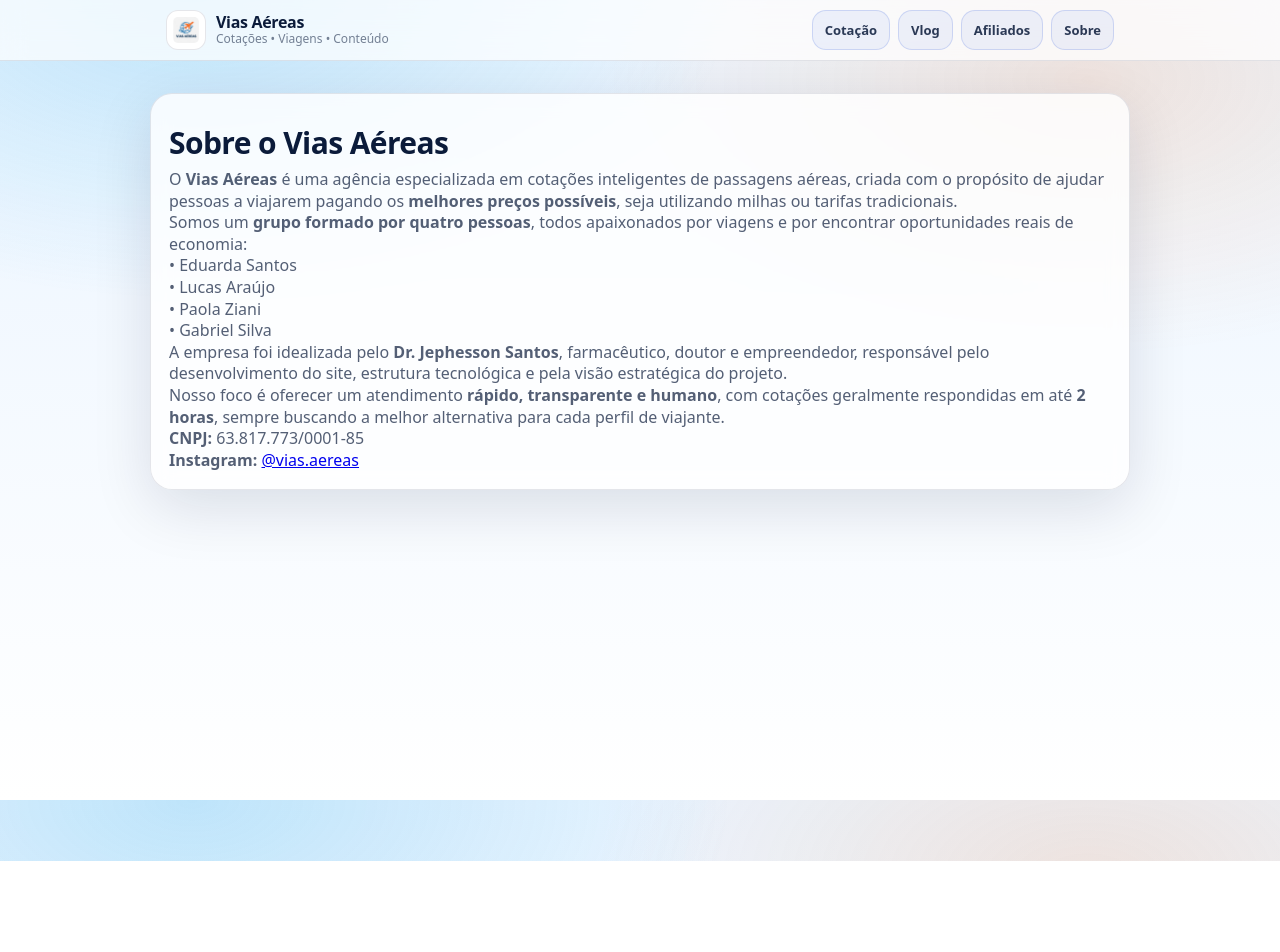
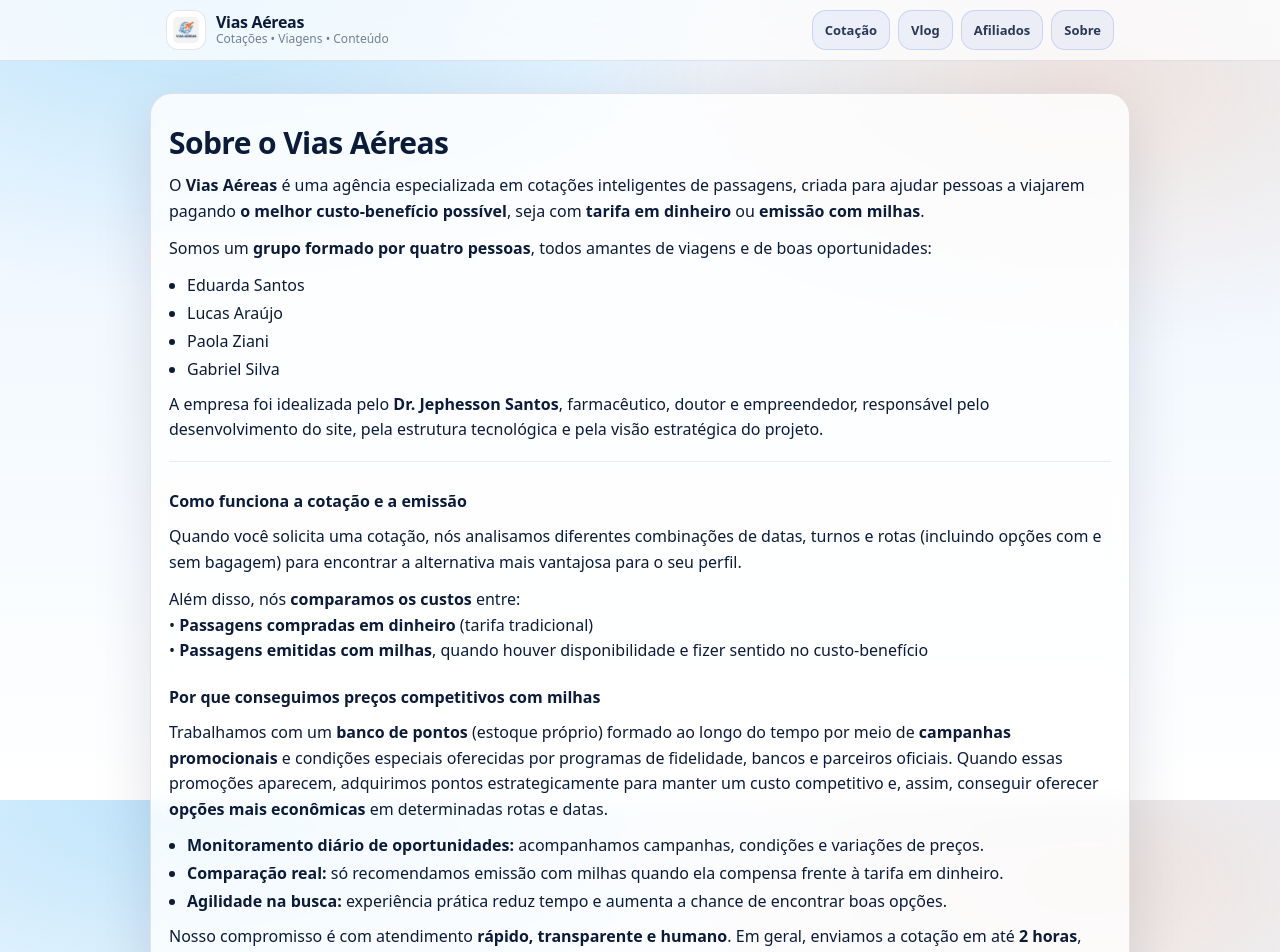
Before and after one commit to jephesson/vias-aereas-site, a Next.js app: page /sobre in a window 1280 px wide. Shown: the top 952 px of the page. Before the commit the page ends 861 px from the top, so only its background shows below. Built offline with nearby package versions, Linux system fonts and the light colour scheme.

Commit message:
Atualiza página Sobre com time, idealizador e Instagram

```diff
--- a/src/app/sobre/page.tsx
+++ b/src/app/sobre/page.tsx
@@ -1,5 +1,6 @@
 const CNPJ = "63.817.773/0001-85";
-const INSTAGRAM = "https://www.instagram.com/vias.aereas";
+const INSTAGRAM_USER = "@viasaereastrip";
+const INSTAGRAM_URL = "https://www.instagram.com/viasaereastrip";
 
 export default function SobrePage() {
   return (
@@ -8,45 +9,114 @@
         <div className="va-card">
           <h1 className="va-title">Sobre o Vias Aéreas</h1>
 
-          <p className="va-subtitle">
-            O <b>Vias Aéreas</b> é uma agência especializada em cotações inteligentes
-            de passagens aéreas, criada com o propósito de ajudar pessoas a viajarem
-            pagando os <b>melhores preços possíveis</b>, seja utilizando milhas ou
-            tarifas tradicionais.
+          <div className="va-stack">
+            <p className="va-text">
+              O <b>Vias Aéreas</b> é uma agência especializada em cotações inteligentes de passagens,
+              criada para ajudar pessoas a viajarem pagando <b>o melhor custo-benefício possível</b>,
+              seja com <b>tarifa em dinheiro</b> ou <b>emissão com milhas</b>.
             </p>
 
-          <p className="va-subtitle">
-            Somos um <b>grupo formado por quatro pessoas</b>, todos apaixonados por
-            viagens e por encontrar oportunidades reais de economia:
-            <br />
-            • Eduarda Santos <br />
-            • Lucas Araújo <br />
-            • Paola Ziani <br />
-            • Gabriel Silva
+            <p className="va-text">
+              Somos um <b>grupo formado por quatro pessoas</b>, todos amantes de viagens e de boas oportunidades:
             </p>
 
-          <p className="va-subtitle">
-            A empresa foi idealizada pelo <b>Dr. Jephesson Santos</b>, farmacêutico,
-            doutor e empreendedor, responsável pelo desenvolvimento do site,
-            estrutura tecnológica e pela visão estratégica do projeto.
+            <ul className="va-list">
+              <li>Eduarda Santos</li>
+              <li>Lucas Araújo</li>
+              <li>Paola Ziani</li>
+              <li>Gabriel Silva</li>
+            </ul>
+
+            <p className="va-text">
+              A empresa foi idealizada pelo <b>Dr. Jephesson Santos</b>, farmacêutico, doutor e empreendedor,
+              responsável pelo desenvolvimento do site, pela estrutura tecnológica e pela visão estratégica do projeto.
             </p>
 
-          <p className="va-subtitle">
-            Nosso foco é oferecer um atendimento <b>rápido, transparente e humano</b>,
-            com cotações geralmente respondidas em até <b>2 horas</b>, sempre buscando
-            a melhor alternativa para cada perfil de viajante.
+            <div className="va-divider" />
+
+            <h2 className="va-h2">Como funciona a cotação e a emissão</h2>
+            <p className="va-text">
+              Quando você solicita uma cotação, nós analisamos diferentes combinações de datas, turnos e rotas
+              (incluindo opções com e sem bagagem) para encontrar a alternativa mais vantajosa para o seu perfil.
             </p>
 
-          <p className="va-subtitle">
+            <p className="va-text">
+              Além disso, nós <b>comparamos os custos</b> entre:
+              <br />
+              • <b>Passagens compradas em dinheiro</b> (tarifa tradicional) <br />
+              • <b>Passagens emitidas com milhas</b>, quando houver disponibilidade e fizer sentido no custo-benefício
+            </p>
+
+            <h2 className="va-h2">Por que conseguimos preços competitivos com milhas</h2>
+            <p className="va-text">
+              Trabalhamos com um <b>banco de pontos</b> (estoque próprio) formado ao longo do tempo por meio de
+              <b> campanhas promocionais</b> e condições especiais oferecidas por programas de fidelidade,
+              bancos e parceiros oficiais. Quando essas promoções aparecem, adquirimos pontos estrategicamente
+              para manter um custo competitivo e, assim, conseguir oferecer <b>opções mais econômicas</b> em determinadas rotas e datas.
+            </p>
+
+            <ul className="va-list">
+              <li>
+                <b>Monitoramento diário de oportunidades:</b> acompanhamos campanhas, condições e variações de preços.
+              </li>
+              <li>
+                <b>Comparação real:</b> só recomendamos emissão com milhas quando ela compensa frente à tarifa em dinheiro.
+              </li>
+              <li>
+                <b>Agilidade na busca:</b> experiência prática reduz tempo e aumenta a chance de encontrar boas opções.
+              </li>
+            </ul>
+
+            <p className="va-text">
+              Nosso compromisso é com atendimento <b>rápido, transparente e humano</b>.
+              Em geral, enviamos a cotação em até <b>2 horas</b>, sempre com clareza sobre a melhor alternativa disponível no momento.
+            </p>
+
+            <div className="va-divider" />
+
+            <p className="va-meta">
               <b>CNPJ:</b> {CNPJ}
               <br />
               <b>Instagram:</b>{" "}
-            <a href={INSTAGRAM} target="_blank" rel="noopener noreferrer">
-              @vias.aereas
+              <a href={INSTAGRAM_URL} target="_blank" rel="noopener noreferrer">
+                {INSTAGRAM_USER}
               </a>
             </p>
           </div>
         </div>
+
+        <style jsx>{`
+          .va-stack {
+            display: grid;
+            gap: 12px;
+            margin-top: 10px;
+          }
+          .va-text {
+            margin: 0;
+            line-height: 1.6;
+          }
+          .va-h2 {
+            margin: 10px 0 0;
+            font-size: 16px;
+            font-weight: 800;
+          }
+          .va-list {
+            margin: 0;
+            padding-left: 18px;
+            display: grid;
+            gap: 6px;
+          }
+          .va-divider {
+            height: 1px;
+            background: rgba(0, 0, 0, 0.08);
+            margin: 6px 0;
+          }
+          .va-meta {
+            margin: 0;
+            line-height: 1.6;
+          }
+        `}</style>
+      </div>
     </main>
   );
 }
```
Lines whose indentation alone changed are shown as unchanged.
